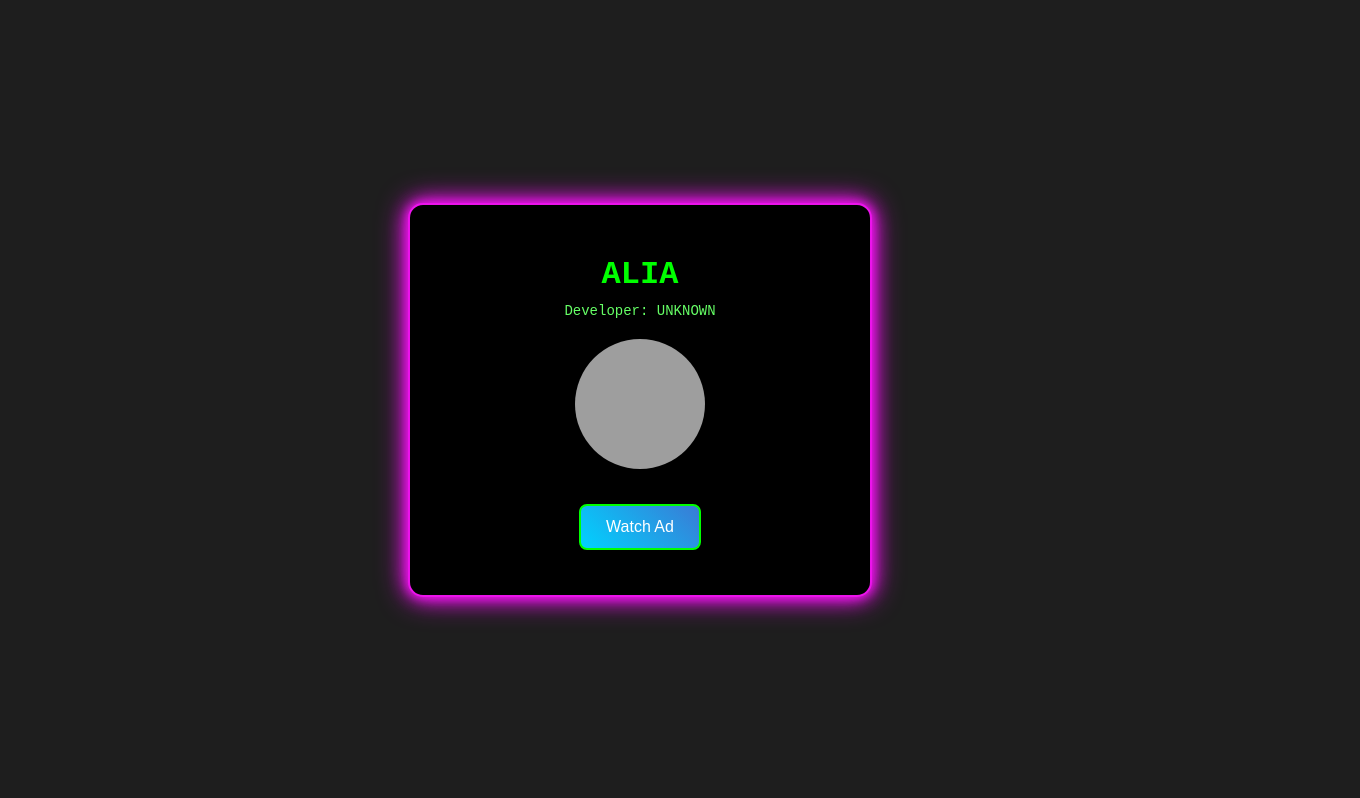
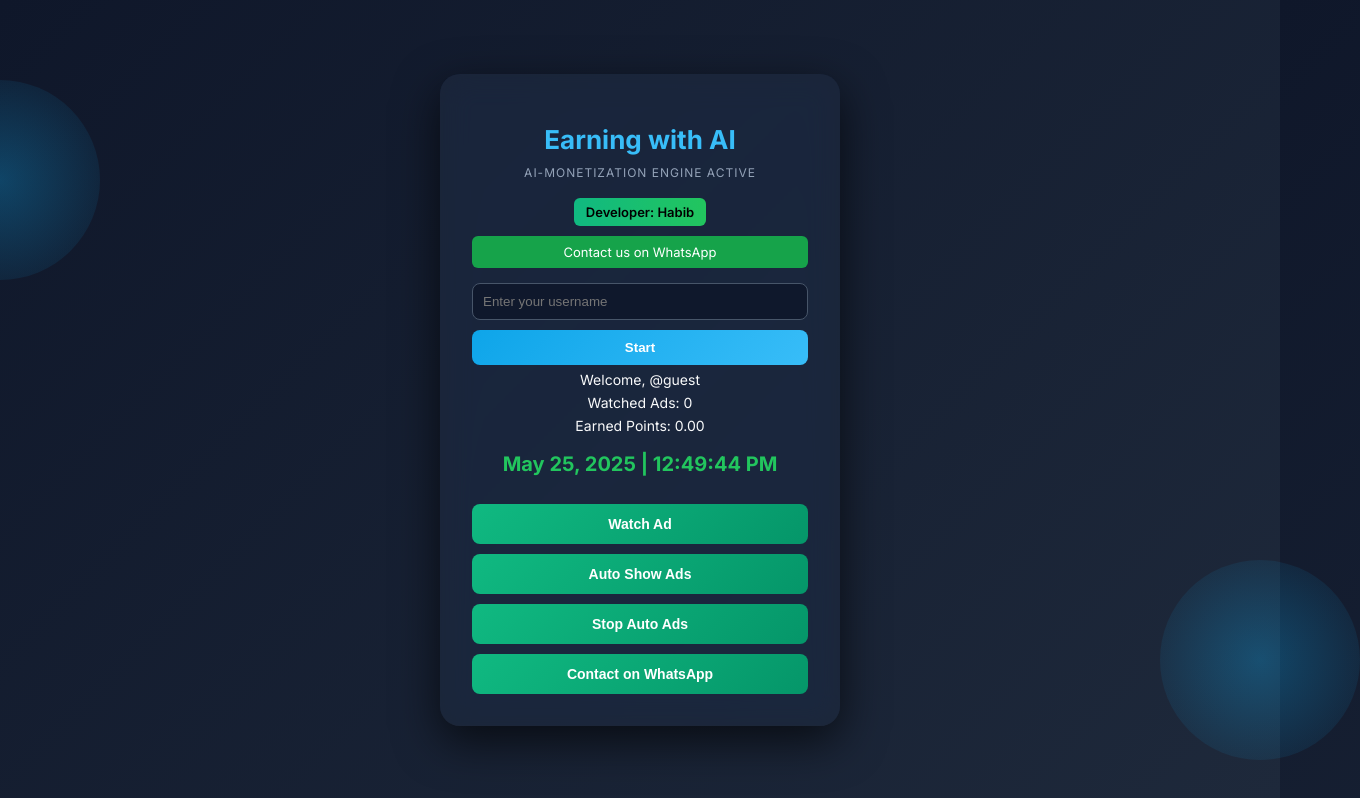
Before and after one commit to habibjcd1/ngn, a plain HTML site: page index.html in a window 1280 px wide. Shown: the whole page, 1360 px wide, since content can reach past the window. Drawn offline with Linux system fonts and the light colour scheme; grey boxes are pictures that could not be loaded.

Commit message:
Update index.html

```diff
--- a/index.html
+++ b/index.html
@@ -1,153 +1,296 @@
 <!DOCTYPE html>
 <html lang="en">
-
 <head>
-    <meta charset="UTF-8">
-    <meta name="viewport" content="width=device-width, initial-scale=1.0">
-    <title>MoneTag Auto Ads</title>
+  <meta charset="UTF-8" />
+  <meta name="viewport" content="width=device-width, initial-scale=1.0"/>
+  <title>AI Earning Technology</title>
+  <link href="https://fonts.googleapis.com/css2?family=Inter:wght@400;600;700&display=swap" rel="stylesheet">
   <style>
+    * { box-sizing: border-box; }
     body {
       margin: 0;
-            font-family: "Courier New", Courier, monospace;
-            background: #1e1e1e;
-            color: #00ff00;
+      padding: 0;
+      font-family: 'Inter', sans-serif;
+      background: linear-gradient(135deg, #0f172a, #1e293b);
       display: flex;
       justify-content: center;
       align-items: center;
       height: 100vh;
+      color: #f9fafb;
       overflow: hidden;
-            font-size: 18px;
     }
 
-        .app-container {
-            background: #000;
-            padding: 30px;
-            border-radius: 15px;
+    .container {
+      backdrop-filter: blur(16px) saturate(180%);
+      -webkit-backdrop-filter: blur(16px) saturate(180%);
+      background-color: rgba(30, 41, 59, 0.75);
+      padding: 32px;
+      border-radius: 20px;
+      box-shadow: 0 15px 45px rgba(0, 0, 0, 0.65);
+      width: 100%;
+      max-width: 400px;
       text-align: center;
-            width: 90%;
-            max-width: 400px;
-            box-shadow: 0px 6px 20px rgba(0, 255, 0, 0.3);
-            border: 2px solid #00ff00;
-            animation: borderGlow 3s infinite alternate;
+      animation: fadeIn 0.8s ease;
+      position: relative;
+      z-index: 1;
     }
 
-        @keyframes borderGlow {
-            0% {
-                border-color: #00ff00;
-                box-shadow: 0 0 10px #00ff00, 0 0 20px #00ff00, 0 0 30px #00ff00;
+    @keyframes fadeIn {
+      from { opacity: 0; transform: translateY(20px); }
+      to { opacity: 1; transform: translateY(0); }
     }
 
-            50% {
-                border-color: #ff00ff;
-                box-shadow: 0 0 10px #ff00ff, 0 0 20px #ff00ff, 0 0 30px #ff00ff;
+    h1 {
+      font-size: 26px;
+      margin-bottom: 10px;
+      color: #38bdf8;
     }
 
-            100% {
-                border-color: #00ff00;
-                box-shadow: 0 0 10px #00ff00, 0 0 20px #00ff00, 0 0 30px #00ff00;
+    .ai-status {
+      font-size: 12px;
+      color: #94a3b8;
+      margin-bottom: 18px;
+      text-transform: uppercase;
+      letter-spacing: 1px;
+    }
+
+    .developer {
+      font-size: 13px;
+      background: linear-gradient(to right, #10b981, #22c55e);
+      padding: 6px 12px;
+      border-radius: 6px;
+      display: inline-block;
+      margin-bottom: 10px;
+      cursor: pointer;
+      color: #000;
+      font-weight: 600;
+    }
+
+    .notice-inline {
+      width: 100%;
+      overflow: hidden;
+      white-space: nowrap;
+      margin-bottom: 15px;
+    }
+
+    .scroll-text {
+      display: inline-block;
+      animation: scrollLeft 10s linear infinite;
+      font-size: 13px;
+      background: #16a34a;
+      padding: 8px 0;
+      color: #fff;
+      border-radius: 6px;
+      width: 100%;
+    }
+
+    @keyframes scrollLeft {
+      0% { transform: translateX(100%); }
+      100% { transform: translateX(-100%); }
+    }
+
+    .user-setup input {
+      padding: 10px;
+      width: 100%;
+      border-radius: 8px;
+      border: 1px solid #475569;
+      background-color: rgba(15, 23, 42, 0.85);
+      color: white;
+      margin-bottom: 10px;
+    }
+
+    .user-setup button {
+      padding: 10px;
+      width: 100%;
+      background: linear-gradient(135deg, #0ea5e9, #38bdf8);
+      border: none;
+      color: white;
+      border-radius: 8px;
+      font-weight: 600;
+      cursor: pointer;
+    }
+
+    .user-info p, .stats p {
+      font-size: 14px;
+      margin: 6px 0;
+    }
+
+    .clock {
+      font-size: 20px;
+      font-weight: 700;
+      margin: 18px 0;
+      color: #22c55e;
+    }
+
+    .buttons button {
+      width: 100%;
+      margin-top: 10px;
+      padding: 12px;
+      font-size: 14px;
+      border: none;
+      border-radius: 8px;
+      background: linear-gradient(135deg, #10b981, #059669);
+      color: white;
+      font-weight: 600;
+      cursor: pointer;
+    }
+
+    .decor-circle {
+      position: absolute;
+      width: 200px;
+      height: 200px;
+      background: radial-gradient(circle at center, #0ea5e950, transparent);
+      border-radius: 50%;
+      z-index: 0;
+    }
+
+    .decor-circle.one {
+      top: 10%;
+      left: -100px;
+    }
+
+    .decor-circle.two {
+      bottom: 5%;
+      right: -80px;
+    }
+  </style>
+</head>
+<body>
+  <div class="decor-circle one"></div>
+  <div class="decor-circle two"></div>
+
+  <div class="container">
+    <h1>Earning with AI</h1>
+    <div class="ai-status">AI-Monetization Engine Active</div>
+    <div class="developer" onclick="window.location.href='https://t.me/habibjibonjcd'">Developer: Habib</div>
+
+    <div class="notice-inline">
+      <div class="scroll-text">Contact us on WhatsApp</div>
+    </div>
+
+    <div class="user-setup" id="username-section">
+      <input type="text" id="username-input" placeholder="Enter your username" />
+      <button onclick="setUsername()">Start</button>
+    </div>
+
+    <div class="user-info">
+      <p>Welcome, <span id="user-name">@guest</span></p>
+    </div>
+
+    <div class="stats">
+      <p>Watched Ads: <span id="watched-ads">0</span></p>
+      <p>Earned Points: <span id="earned-points">0</span></p>
+    </div>
+
+    <div class="clock" id="clock-display">--:--:--</div>
+
+    <div class="buttons">
+      <button onclick="watchAd()">Watch Ad</button>
+      <button onclick="startAutoAds()" id="auto-ad-btn">Auto Show Ads</button>
+      <button onclick="stopAutoAds()" id="stop-auto-btn" disabled>Stop Auto Ads</button>
+      <button onclick="contactWhatsApp()">Contact on WhatsApp</button>
+    </div>
+  </div>
+
+  <!-- পুরাতন অ্যাড স্ক্রিপ্ট -->
+  <script src="//jagnaimsee.net/vignette.min.js" data-zone="8696393" data-sdk="show_8696393"></script>
+
+  <!-- নতুন অ্যাড স্ক্রিপ্ট -->
+ <script src='//libtl.com/sdk.js' data-zone='9378704' data-sdk='show_9378704'></script>
+
+  <script>
+    let userName = localStorage.getItem("currentUser") || "@guest";
+    let watchedAdsCount = 0;
+    let earnedPoints = 0.0;
+    let autoAdInterval;
+
+    const usernameDisplay = document.getElementById("user-name");
+    const watchedAdsDisplay = document.getElementById("watched-ads");
+    const earnedPointsDisplay = document.getElementById("earned-points");
+    const usernameSection = document.getElementById("username-section");
+
+    function getStorageKey() {
+      return `user-${userName}`;
+    }
+
+    function setUsername() {
+      const input = document.getElementById("username-input").value.trim();
+      if (!input) return alert("Please enter a username.");
+      userName = "@" + input;
+      localStorage.setItem("currentUser", userName);
+      usernameSection.style.display = "none";
+      loadUserData();
+      updateUI();
+      alert("Welcome, " + userName + "!");
+    }
+
+    function loadUserData() {
+      const saved = JSON.parse(localStorage.getItem(getStorageKey()));
+      watchedAdsCount = saved?.watchedAdsCount || 0;
+      earnedPoints = saved?.earnedPoints || 0;
+    }
+
+    function updateUI() {
+      usernameDisplay.textContent = userName;
+      watchedAdsDisplay.textContent = watchedAdsCount;
+      earnedPointsDisplay.textContent = earnedPoints.toFixed(2);
+      localStorage.setItem(getStorageKey(), JSON.stringify({
+        watchedAdsCount,
+        earnedPoints
+      }));
+    }
+
+    function watchAd() {
+      if (typeof show_9378704 === 'function') {
+        show_9378704().then(() => {
+          watchedAdsCount++;
+          earnedPoints += 0.5;
+          updateUI();
+        });
+      } else if (typeof show_9378704 === 'function') {
+        show_9378704().then(() => {
+          watchedAdsCount++;
+          earnedPoints += 0.5;
+          updateUI();
+        });
+      } else {
+        alert("Ad network not loaded yet.");
       }
     }
 
-        .app-container h1 {
-            font-size: 32px;
-            margin-bottom: 10px;
-            color: #00ff00;
+    function startAutoAds() {
+      autoAdInterval = setInterval(watchAd, 5000);
+      document.getElementById('auto-ad-btn').disabled = true;
+      document.getElementById('stop-auto-btn').disabled = false;
     }
 
-        .developer {
-            margin-bottom: 15px;
-            font-size: 14px;
-            color: #66ff66;
+    function stopAutoAds() {
+      clearInterval(autoAdInterval);
+      document.getElementById('auto-ad-btn').disabled = false;
+      document.getElementById('stop-auto-btn').disabled = true;
     }
 
-        .progress-circle {
-            width: 130px;
-            height: 130px;
-            margin: 20px auto;
-            border-radius: 50%;
-            display: flex;
-            justify-content: center;
-            align-items: center;
-            position: relative;
-            overflow: hidden;
-            background: #000;
+    function contactWhatsApp() {
+      const phoneNumber = "601124187729";
+      const message = encodeURIComponent(`Hello ${userName}, I want to know more about your app.`);
+      window.open(`https://wa.me/${phoneNumber}?text=${message}`, "_blank");
     }
 
-        #progressImage {
-            width: 100%;
-            height: 100%;
-            object-fit: cover;
+    function updateClock() {
+      const now = new Date();
+      const timeString = now.toLocaleTimeString('en-US');
+      const dateString = now.toLocaleDateString('en-US', {
+        day: 'numeric',
+        month: 'long',
+        year: 'numeric'
+      });
+      document.getElementById("clock-display").textContent = `${dateString} | ${timeString}`;
     }
 
-        .ad-button {
-            padding: 12px 25px;
-            font-size: 16px;
-            margin: 15px 0;
-            background: linear-gradient(45deg, #00d2ff, #3a7bd5);
-            color: #fff;
-            border: none;
-            border-radius: 8px;
-            cursor: pointer;
-            transition: transform 0.3s ease, background-color 0.3s ease;
-            border: 2px solid #00ff00;
-        }
-
-        .ad-button:hover {
-            transform: scale(1.1);
-            background: linear-gradient(45deg, #009ecf, #315b9a);
-        }
-
-        .matrix-effect {
-            color: #00ff00;
-            position: absolute;
-            top: 50%;
-            left: 50%;
-            transform: translate(-50%, -50%);
-            font-size: 24px;
-            white-space: nowrap;
-            z-index: -1;
-            animation: matrix 5s linear infinite;
-        }
-
-        @keyframes matrix {
-            0% {
-                transform: translate(-50%, -50%) rotate(0deg);
-            }
-
-            100% {
-                transform: translate(-50%, -50%) rotate(360deg);
-            }
-        }
-    </style>
-</head>
-
-<body>
-    <div class="matrix-effect">H4x0r Mode</div>
-    <div class="app-container">
-        <h1>ALIA</h1>
-        <div class="developer">Developer: UNKNOWN</div>
-        <div class="progress-circle">
-            <img src="https://images.pexels.com/photos/36704/pexels-photo.jpg?auto=compress&cs=tinysrgb&w=1260&h=750&dpr=1" alt="Progress Image" id="progressImage">
-        </div>
-        <button class="ad-button" onclick="showAd()">Watch Ad</button>
-    </div>
-
-    <!-- Added Script -->
-    <script src='//niphaumeenses.net/vignette.min.js' data-zone='8761825' data-sdk='show_8761825'></script>
-    <script>
-        // Function to display an ad
-        function showAd() {
-            if (typeof show_8761825 === 'function') {
-                show_8761825().then(() => {
-                    console.log('Ad displayed successfully.');
-                }).catch(error => {
-                    console.error('Ad failed to load or display:', error);
-                });
-            } else {
-                console.error('Ad script is not loaded or available.');
-            }
-        }
+    setInterval(updateClock, 1000);
+    loadUserData();
+    updateUI();
+    updateClock();
   </script>
 </body>
-
 </html>
```
Lines whose indentation alone changed are shown as unchanged.
